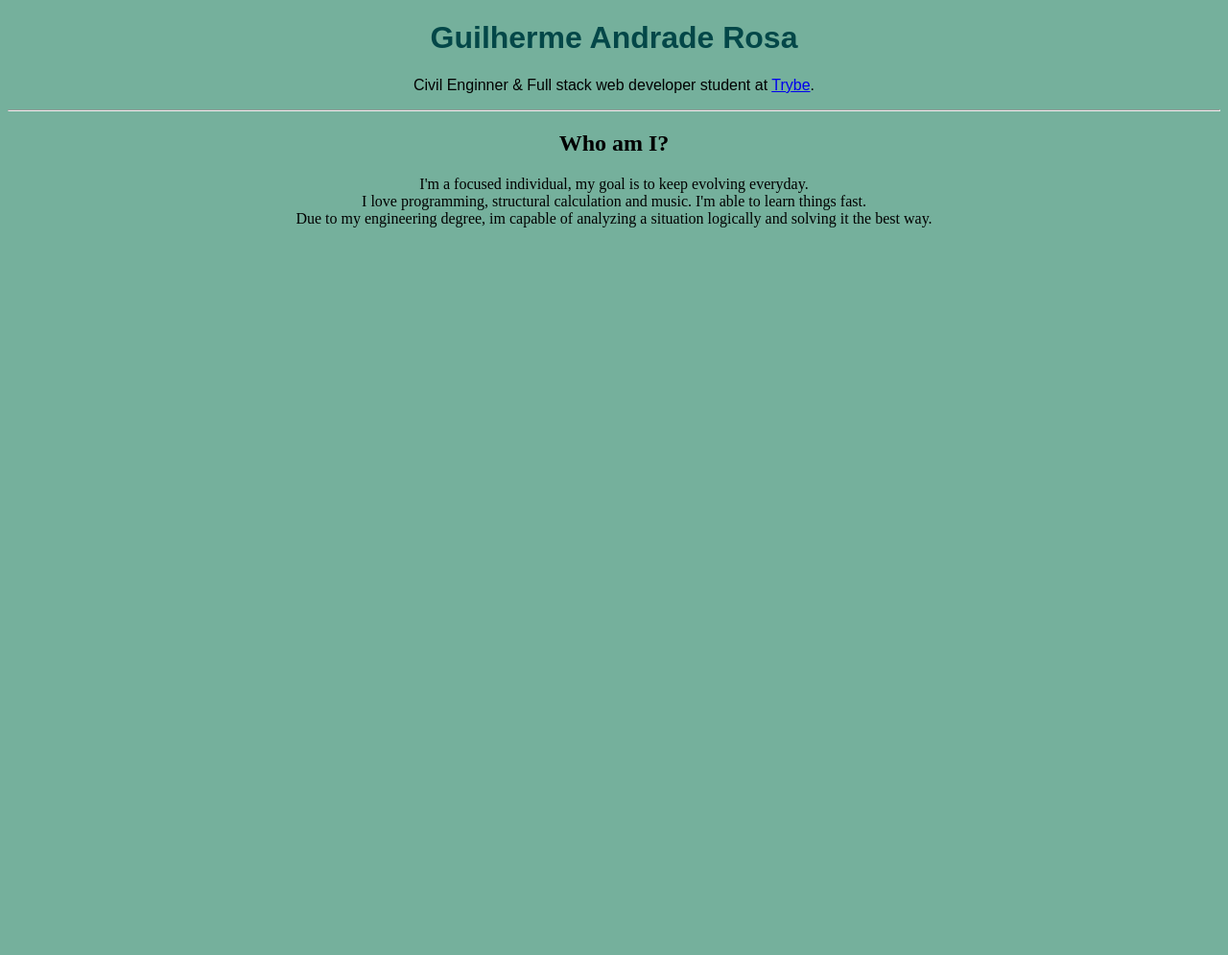
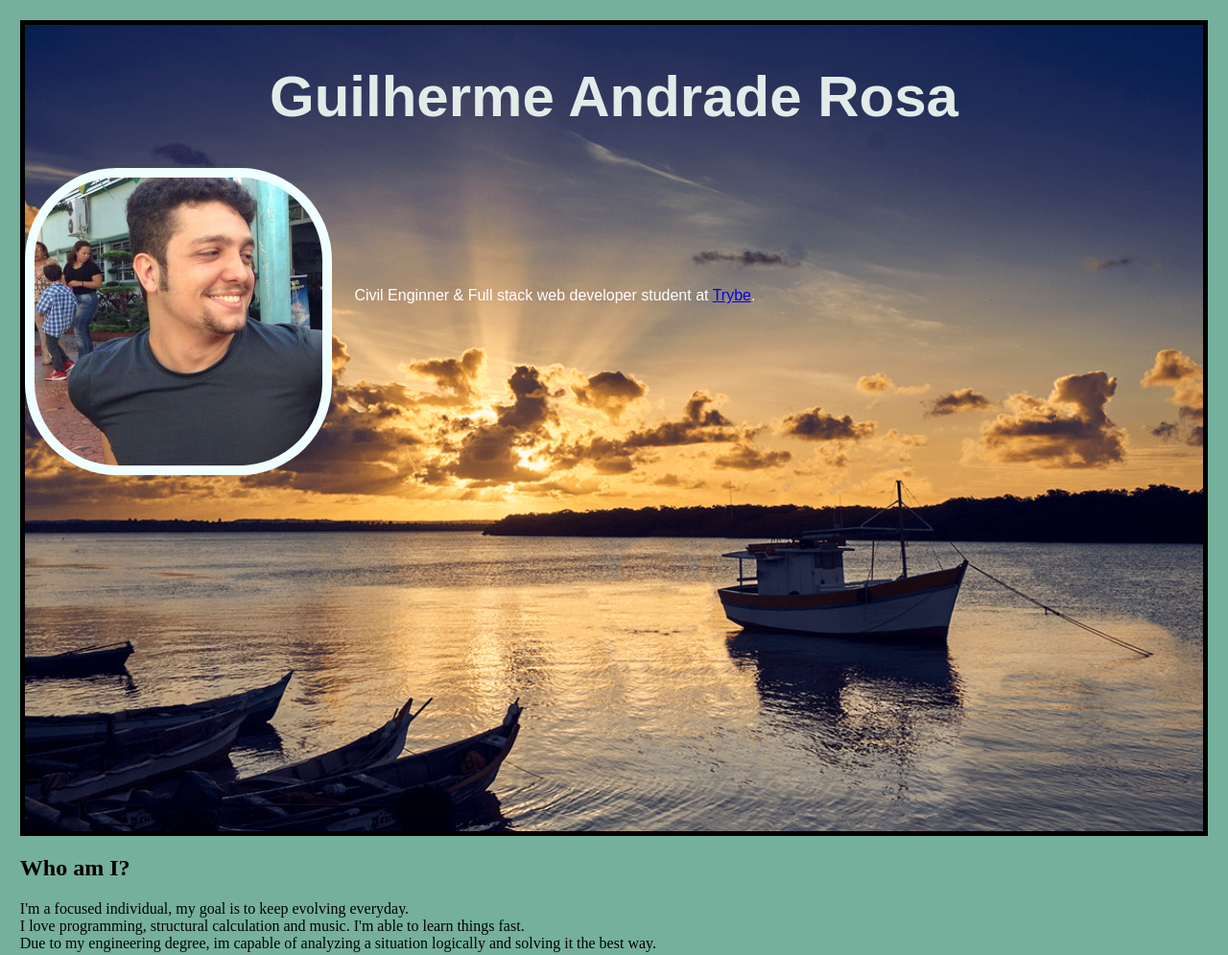
Before and after one commit to Guirosa10/Guirosa10.github.io, a plain HTML site: page index.html in a window 1280 px wide. Shown: the whole page at 96% size. Before the commit the page ends 800 px from the top, so only its background shows below. Drawn offline with Linux system fonts and the light colour scheme.

Commit message:
poucas mudanças dia 3

```diff
--- a/index.html
+++ b/index.html
@@ -3,40 +3,21 @@
 <head>
     <meta charset="UTF-8">
     <title>Guilherme Andrade Rosa</title>
-    <style>
-        body{
-            background-color: #75B09C;
-        }
+    <link rel="stylesheet" href="styles.css">
 
-        #description{
-            font-family: sans-serif;
-            text-align: center;
-        }
-        #herotitle{
-            color: #034748;
-            font-weight: 600;
-            font-size: xx-large;
-            text-align: center;
-            font-family: sans-serif;
-        }
-        h2{
-            text-align: center;
-        }
-        #selftext{
-            text-align: center;
-        }
-
-
-
-
-    </style>
 </head>
 <body>
-    <h1 id="herotitle"><strong>Guilherme  Andrade Rosa</strong></h1>
-    <p id="description">Civil Enginner & Full stack web developer student at <a href="https://www.betrybe.com/">Trybe</a>.</p><hr>
+    <div class="head">
+      <h1 id="herotitle"><strong>Guilherme  Andrade Rosa</strong></h1>
+        <div class="imgcontainer">
+        <img id="minhaFoto" src="eu.jpg" alt="Guilherme Rosa">
+        <p class="description" >Civil Enginner & Full stack web developer student at <a href="https://www.betrybe.com/">Trybe</a>.</p>
+        </div>
+    </div>
+    <div class="self">
     <h2>Who am I?</h2>
     <p id="selftext">I'm a focused individual, my goal is to keep evolving everyday. <br>I love programming, structural calculation and music. I'm able to learn things fast. <br> Due to my engineering degree, im capable of analyzing a situation logically and solving it the best way.</p>
-
+    </div>
 
 </body>
 </html>
--- /dev/null
+++ b/styles.css
@@ -0,0 +1,47 @@
+
+body{
+    background-color: #75B09C;
+    padding: 1%;
+
+}
+
+.description{
+    color: white;
+    font-family: sans-serif;
+    position: absolute;
+    top: 36%;
+    right: 38%;
+
+}
+.head{
+    background-image: url("Aracaju.png");
+    background-size: cover;
+    background-repeat: no-repeat;
+    border: 5px solid black;
+    height: 840px;
+
+
+
+}
+#herotitle{
+    color: #e2ebe8;
+    font-family: sans-serif;
+    text-align: center;
+    font-weight: bold;
+    font-size: 60px;
+
+}
+
+
+#minhaFoto{
+    float: left;
+    width: 300px;
+    padding: 10px;
+    background-color: azure;
+    border-radius: 30%;
+}
+
+.imgcontainer{
+    height: 300px;
+    position: relative;
+}
```
Also changed, not shown: Aracaju.png (added), Sommerlandschaft-Bilder-99.jpg (added), eu.jpg (added), trybe_logo.png (added).
